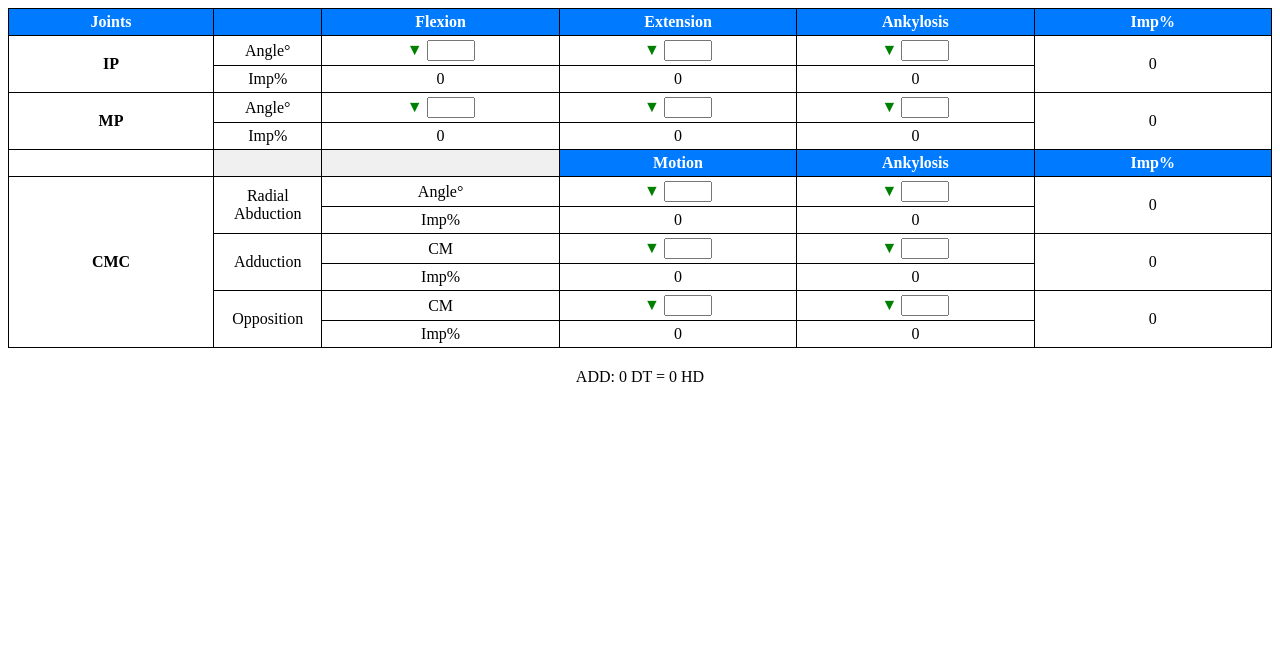
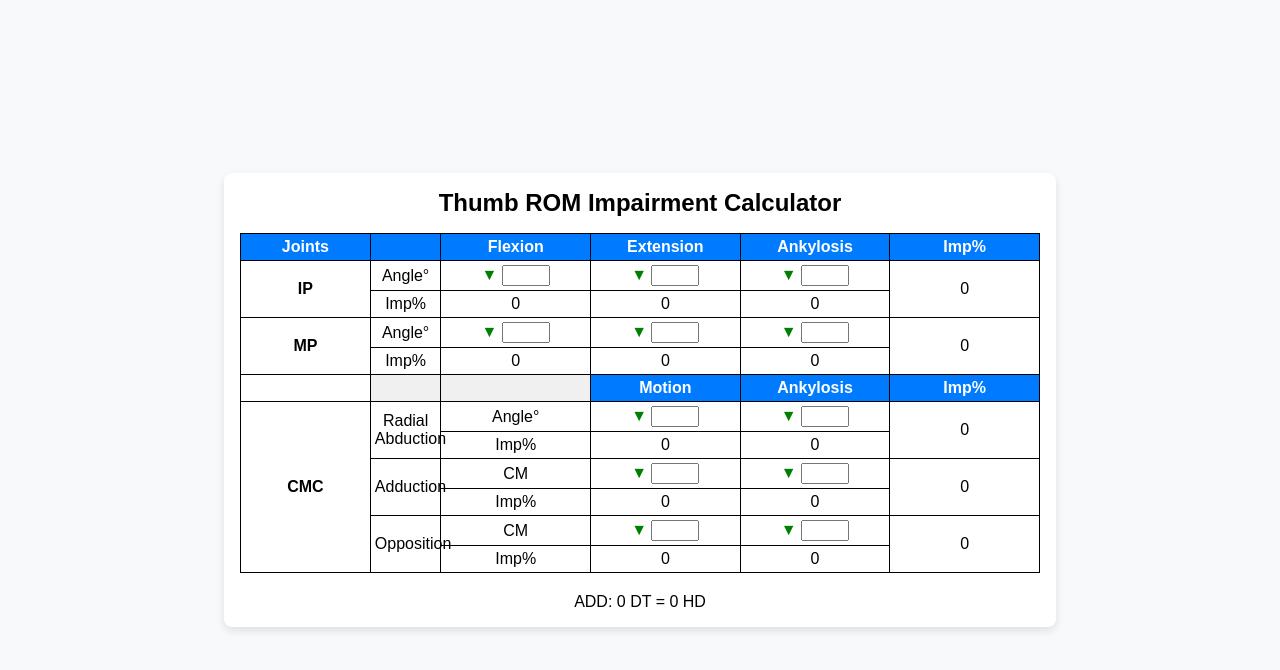
Before and after one commit to ttucker22/ROM-Digit-V3, a plain HTML site: page index.html in a window 1280 px wide. Drawn offline with Linux system fonts and the light colour scheme.

Commit message:
Update index.html

```diff
--- a/index.html
+++ b/index.html
@@ -5,6 +5,29 @@
     <meta name="viewport" content="width=device-width, initial-scale=1.0">
     <title>Thumb ROM Impairment Calculator</title>
     <style>
+        body {
+            font-family: Arial, sans-serif;
+            background-color: #f8f9fa;
+            display: flex;
+            justify-content: center;
+            align-items: center;
+            height: 100vh;
+            margin: 0;
+        }
+        .card {
+            background-color: white;
+            border-radius: 8px;
+            box-shadow: 0 4px 8px rgba(0, 0, 0, 0.1);
+            padding: 16px;
+            max-width: 800px;
+            width: 100%;
+        }
+        .card-header {
+            font-size: 1.5em;
+            margin-bottom: 16px;
+            text-align: center;
+            font-weight: bold;
+        }
         table {
             border-collapse: collapse;
             width: 100%;
@@ -54,6 +77,8 @@
     </style>
 </head>
 <body>
+    <div class="card">
+        <div class="card-header">Thumb ROM Impairment Calculator</div>
         <table>
             <tr>
                 <th class="blue-header joints">Joints</th>
@@ -138,6 +163,7 @@
             </tr>
         </table>
         <div id="total-imp">ADD: 0 DT = 0 HD</div>
+    </div>
     <script src="script.js"></script>
 </body>
 </html>
```
Lines whose indentation alone changed are shown as unchanged.
